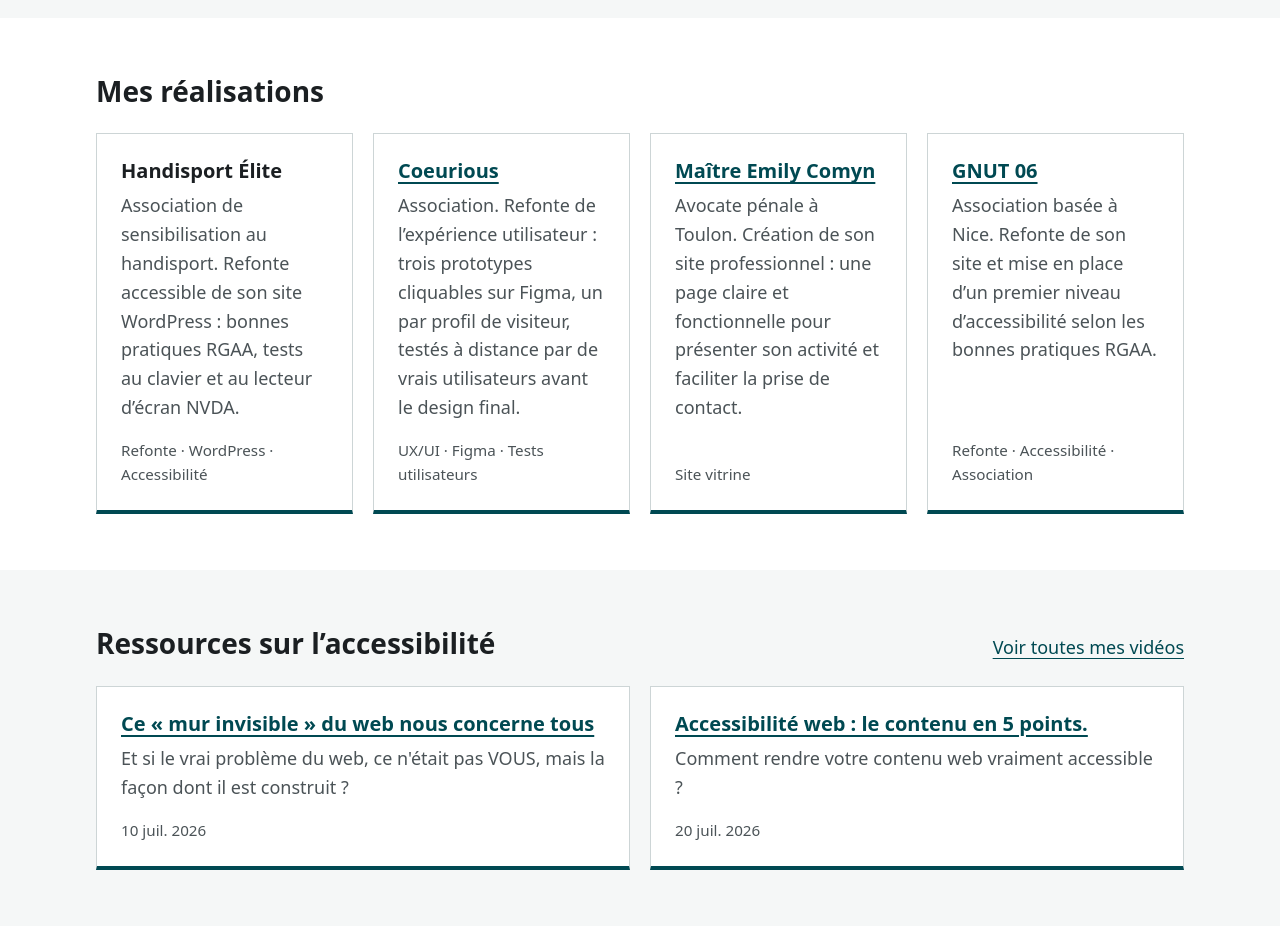
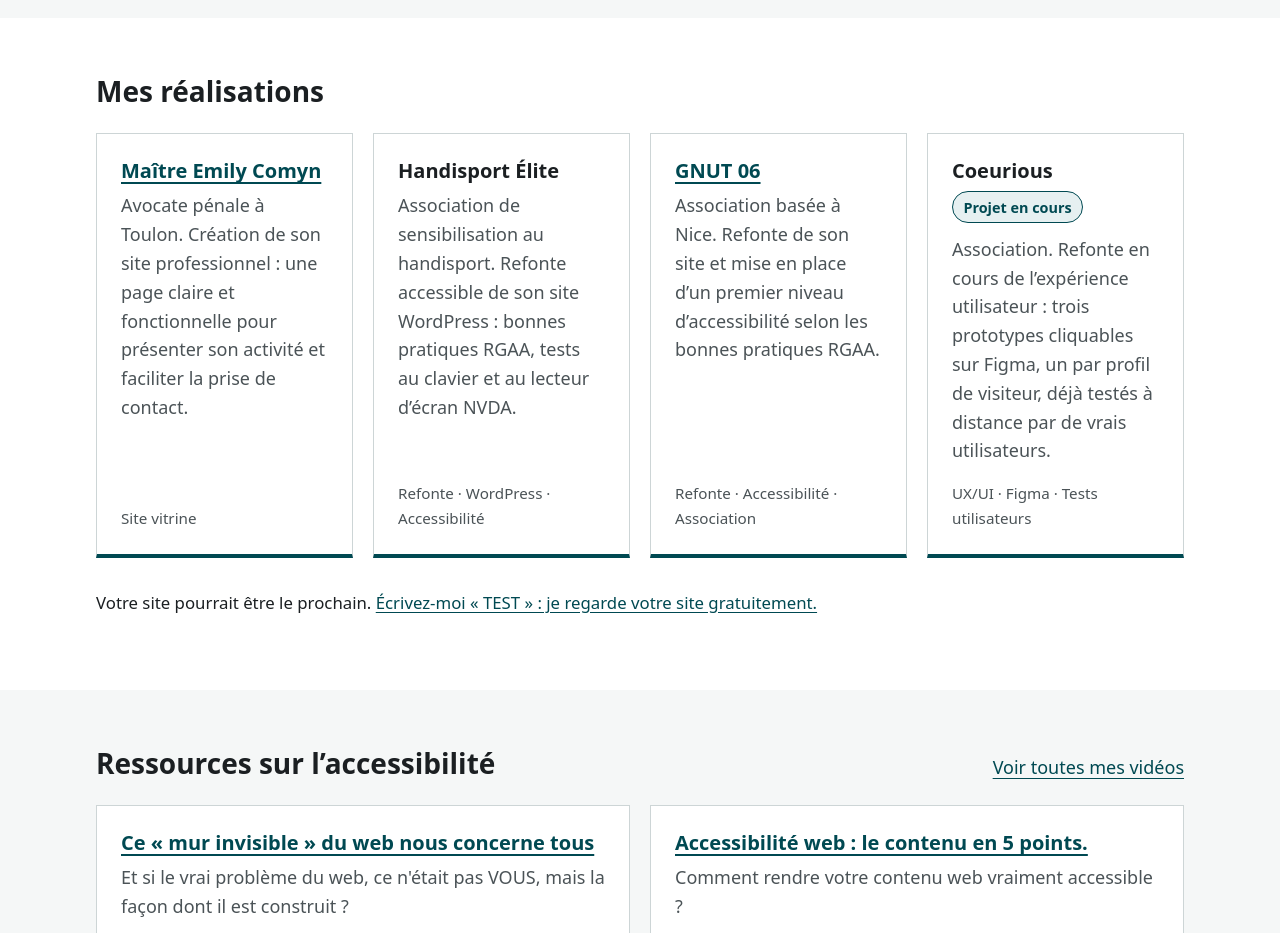
Before and after one commit to marjorie-n/site-marjorie, a plain HTML site: page index.html in a window 1280 px wide. Shown: the part 1380-2313 px from the top of the page. Drawn offline with Linux system fonts and the light colour scheme.

Commit message:
Réalisations : Coeurious marqué « Projet en cours », projets terminés en premier, appel à l'action
Lien vers coeurious.org retiré : le site en ligne n'est pas encore la refonte.

Co-Authored-By: Claude Opus 5.5 <noreply@anthropic.com>
Claude-Session: https://claude.ai/code/session_01CUxy31ftSksm2zKTj5gPpo

```diff
--- a/index.html
+++ b/index.html
@@ -198,6 +198,8 @@
     .carte { background: var(--fond); border: 1px solid var(--bordure); border-bottom: 4px solid var(--accent); padding: 1.5rem; display: flex; flex-direction: column; }
     .carte p { color: var(--texte-doux); margin-bottom: 0; }
     .carte img { margin: -1.5rem -1.5rem 1.25rem; max-width: calc(100% + 3rem); }
+    .carte .badge { align-self: flex-start; margin: 0 0 .75rem; padding: .2rem .65rem; border: 1px solid var(--accent); border-radius: 999px; background: var(--fond-accent); color: var(--accent); font-size: .9rem; font-weight: 600; }
+    .appel-projet { margin-top: 2rem; font-size: 1.05rem; }
     .carte .meta { font-size: .95rem; margin-top: auto; padding-top: 1rem; color: var(--texte-doux); }
 
     /* En-tête de section avec lien « voir tout » */
@@ -348,26 +350,28 @@
           <!-- Pour ajouter une capture d'écran en haut d'une carte :
                <img src="capture.jpg" alt="Page d’accueil du site …" width="640" height="360"> -->
           <li class="carte">
+            <h3><a href="https://emilycomynavocat.fr/">Maître Emily Comyn</a></h3>
+            <p>Avocate pénale à Toulon. Création de son site professionnel : une page claire et fonctionnelle pour présenter son activité et faciliter la prise de contact.</p>
+            <p class="meta">Site vitrine</p>
+          </li>
+          <li class="carte">
             <h3>Handisport Élite</h3>
             <p>Association de sensibilisation au handisport. Refonte accessible de son site WordPress : bonnes pratiques RGAA, tests au clavier et au lecteur d’écran NVDA.</p>
             <p class="meta">Refonte · WordPress · Accessibilité</p>
-          </li>
-          <li class="carte">
-            <h3><a href="https://www.coeurious.org/">Coeurious</a></h3>
-            <p>Association. Refonte de l’expérience utilisateur : trois prototypes cliquables sur Figma, un par profil de visiteur, testés à distance par de vrais utilisateurs avant le design final.</p>
-            <p class="meta">UX/UI · Figma · Tests utilisateurs</p>
-          </li>
-          <li class="carte">
-            <h3><a href="https://emilycomynavocat.fr/">Maître Emily Comyn</a></h3>
-            <p>Avocate pénale à Toulon. Création de son site professionnel : une page claire et fonctionnelle pour présenter son activité et faciliter la prise de contact.</p>
-            <p class="meta">Site vitrine</p>
           </li>
           <li class="carte">
             <h3><a href="https://www.gnut06.org">GNUT 06</a></h3>
             <p>Association basée à Nice. Refonte de son site et mise en place d’un premier niveau d’accessibilité selon les bonnes pratiques RGAA.</p>
             <p class="meta">Refonte · Accessibilité · Association</p>
           </li>
+          <li class="carte">
+            <h3>Coeurious</h3>
+            <p class="badge">Projet en cours</p>
+            <p>Association. Refonte en cours de l’expérience utilisateur : trois prototypes cliquables sur Figma, un par profil de visiteur, déjà testés à distance par de vrais utilisateurs.</p>
+            <p class="meta">UX/UI · Figma · Tests utilisateurs</p>
+          </li>
         </ul>
+        <p class="appel-projet">Votre site pourrait être le prochain. <a href="#contact">Écrivez-moi « TEST » : je regarde votre site gratuitement.</a></p>
       </div>
     </section>
 
```
